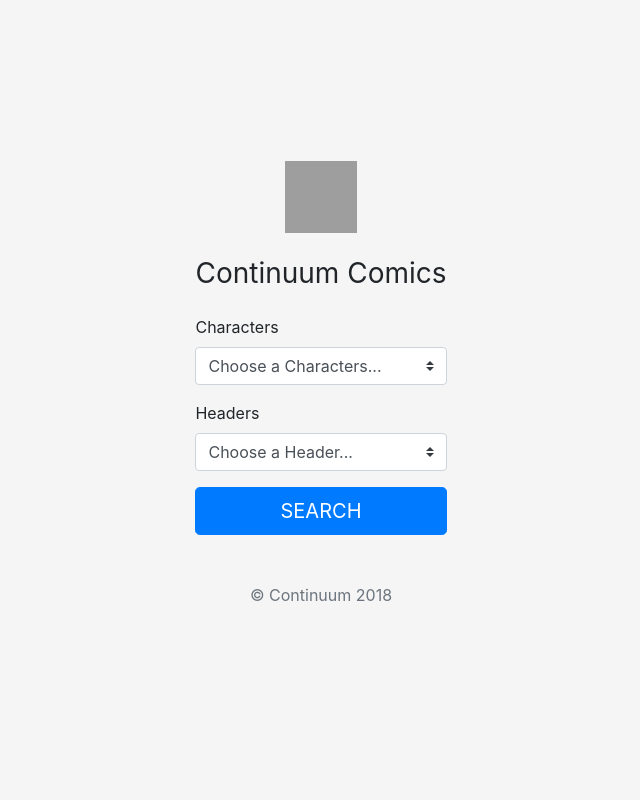
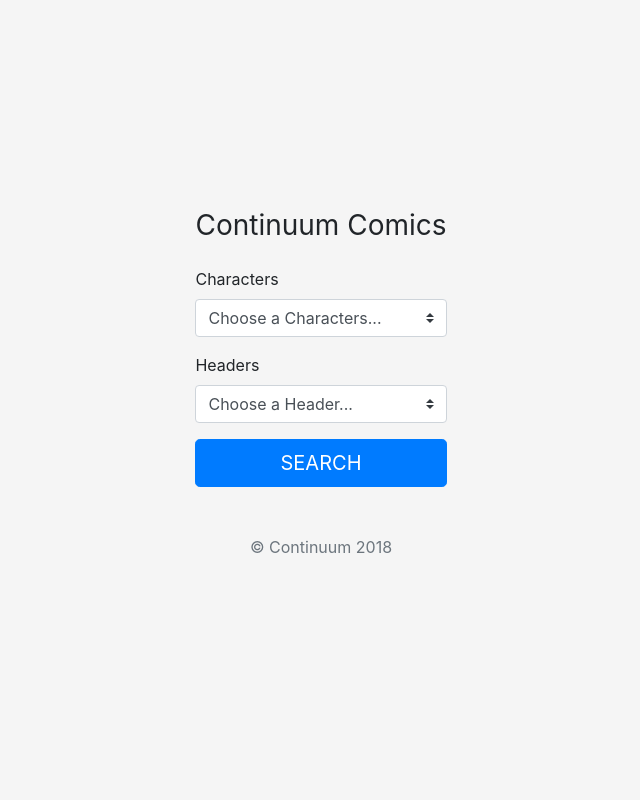
Before and after one commit to olayinkaDavidAdebayo/comicapp, a CodeIgniter app: page /comicapp/ in a window 1280 px wide. Shown: the whole page, without its empty margins (319-959 px from the left). Run offline with CodeIgniter, Linux system fonts and the light colour scheme; data that the repository does not hold is empty; grey boxes are pictures that could not be loaded.

Commit message:
Third App Commit

```diff
--- a/application/views/pages/search.php
+++ b/application/views/pages/search.php
@@ -2,7 +2,7 @@
 <div id="base">
     <form class="form-search-marvel" method="post" action="<?php print $url.'results'; ?>">
       <div class="text-center mb-4">
-        <img class="mb-4" src="https://getbootstrap.com/assets/brand/bootstrap-solid.svg" alt="" width="72" height="72">
+
         <h1 class="h3 mb-3 font-weight-normal">Continuum Comics</h1>
 
       </div>
```
